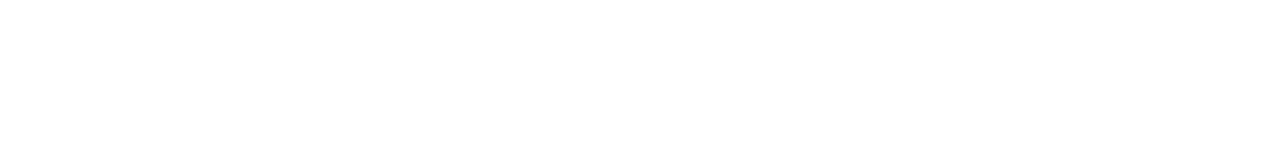
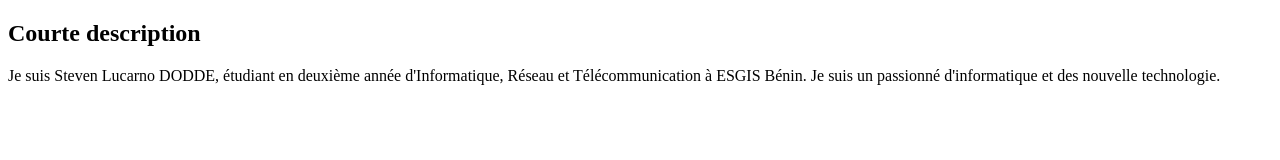
Before and after one commit to dlucarno/git-mon-cv, a plain HTML site: page index.html in a window 1280 px wide. Drawn offline with Linux system fonts and the light colour scheme.

Commit message:
mise en place de la section description

```diff
--- a/index.html
+++ b/index.html
@@ -7,6 +7,9 @@
     <title>Document</title>
 </head>
 <body>
-
+    <div class="section">
+        <h2>Courte description</h2>
+        <p>Je suis Steven Lucarno DODDE, étudiant en deuxième année d'Informatique, Réseau et Télécommunication à ESGIS Bénin. Je suis un passionné d'informatique et des nouvelle technologie.</p>
+    </div>
 </body>
 </html>
```
